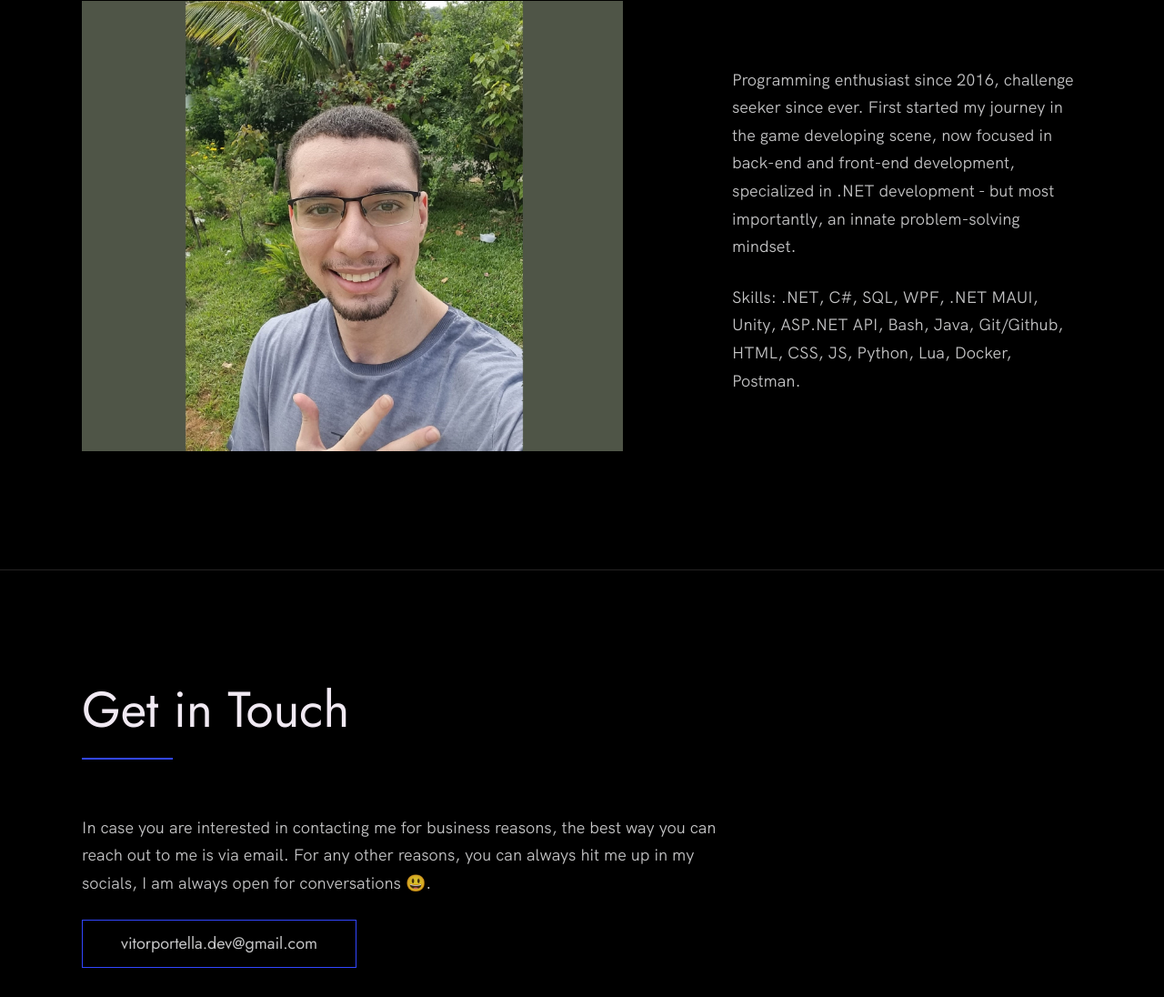
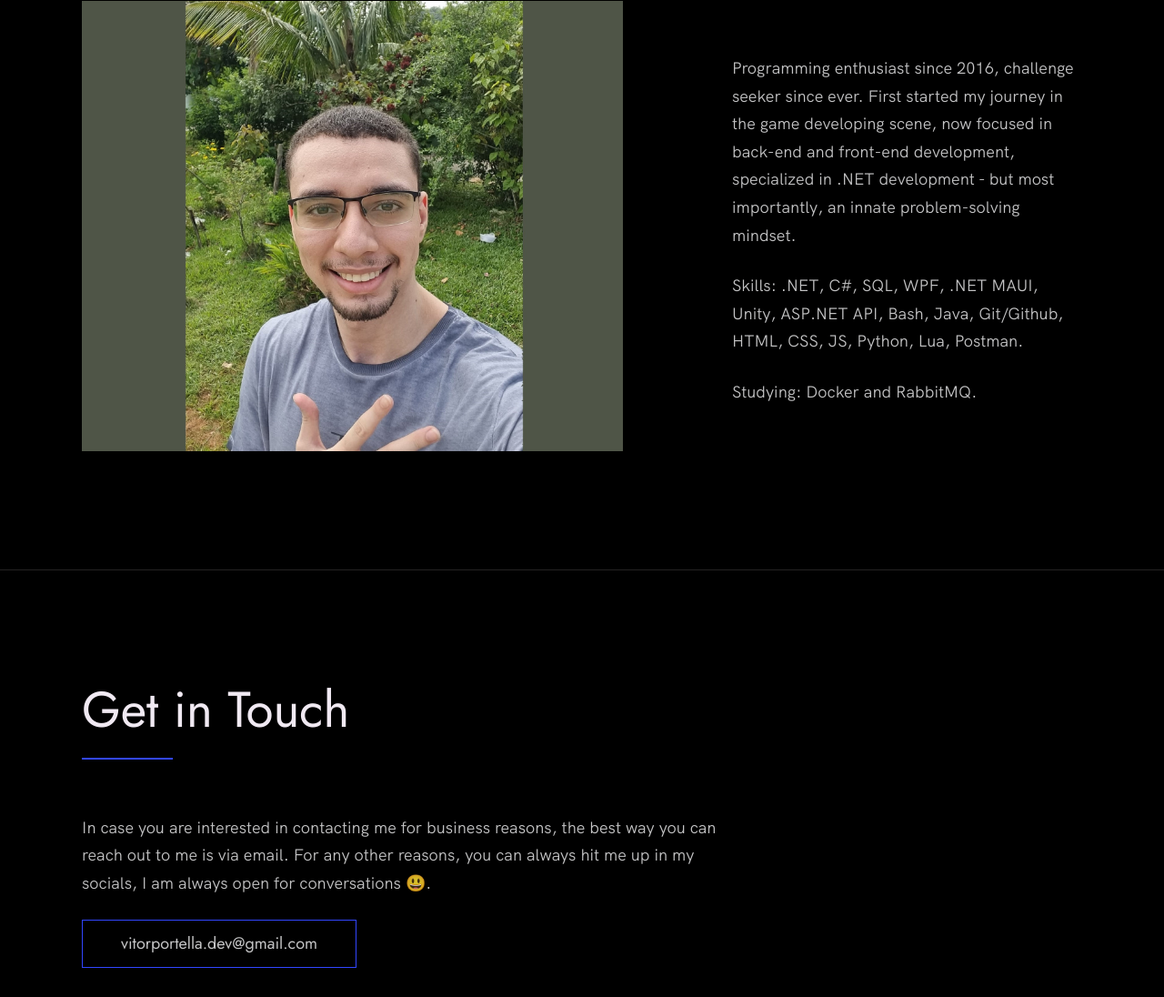
Before and after one commit to Vitoronga/vitoronga.github.io, a plain HTML site: page index_en.html in a window 1280 px wide. Shown: the part 3317-4413 px from the top of the page at 91% size. Drawn offline with Linux system fonts and the light colour scheme.

Commit message:
Update learning skills

```diff
--- a/index_en.html
+++ b/index_en.html
@@ -188,7 +188,10 @@
               specialized in .NET development - but most importantly, an innate problem-solving mindset.
             </p>
             <p>
-              Skills: .NET, C#, SQL, WPF, .NET MAUI, Unity, ASP.NET API, Bash, Java, Git/Github, HTML, CSS, JS, Python, Lua, Docker, Postman.
+              Skills: .NET, C#, SQL, WPF, .NET MAUI, Unity, ASP.NET API, Bash, Java, Git/Github, HTML, CSS, JS, Python, Lua, Postman.
+            </p>
+            <p>
+              Studying: Docker and RabbitMQ.
             </p>
             <!-- Provide a link to your resume -->
             <!-- <a href="#" class="btn">My Resume</a> -->
```
Also changed, not shown: index.html (+4 -1 lines).
